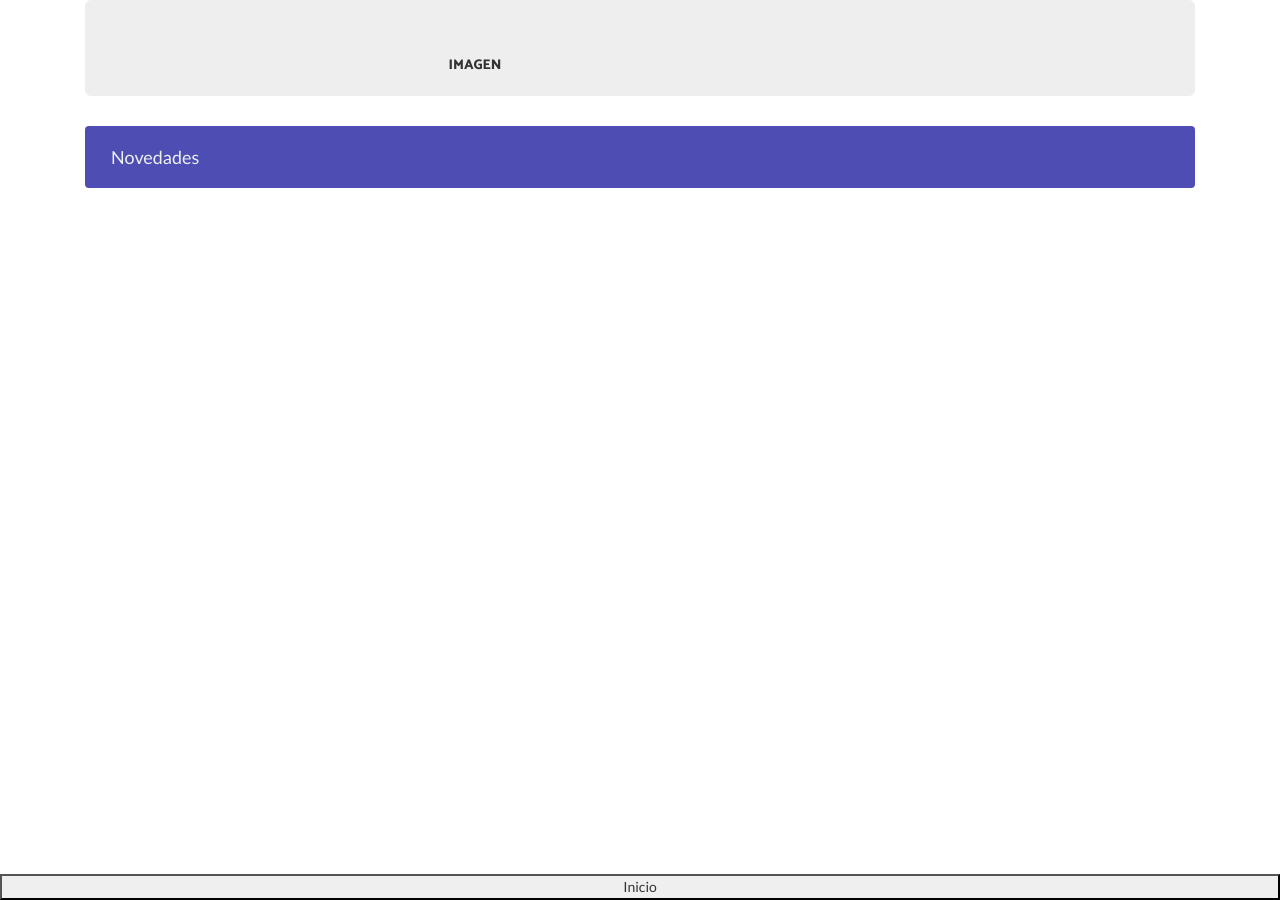
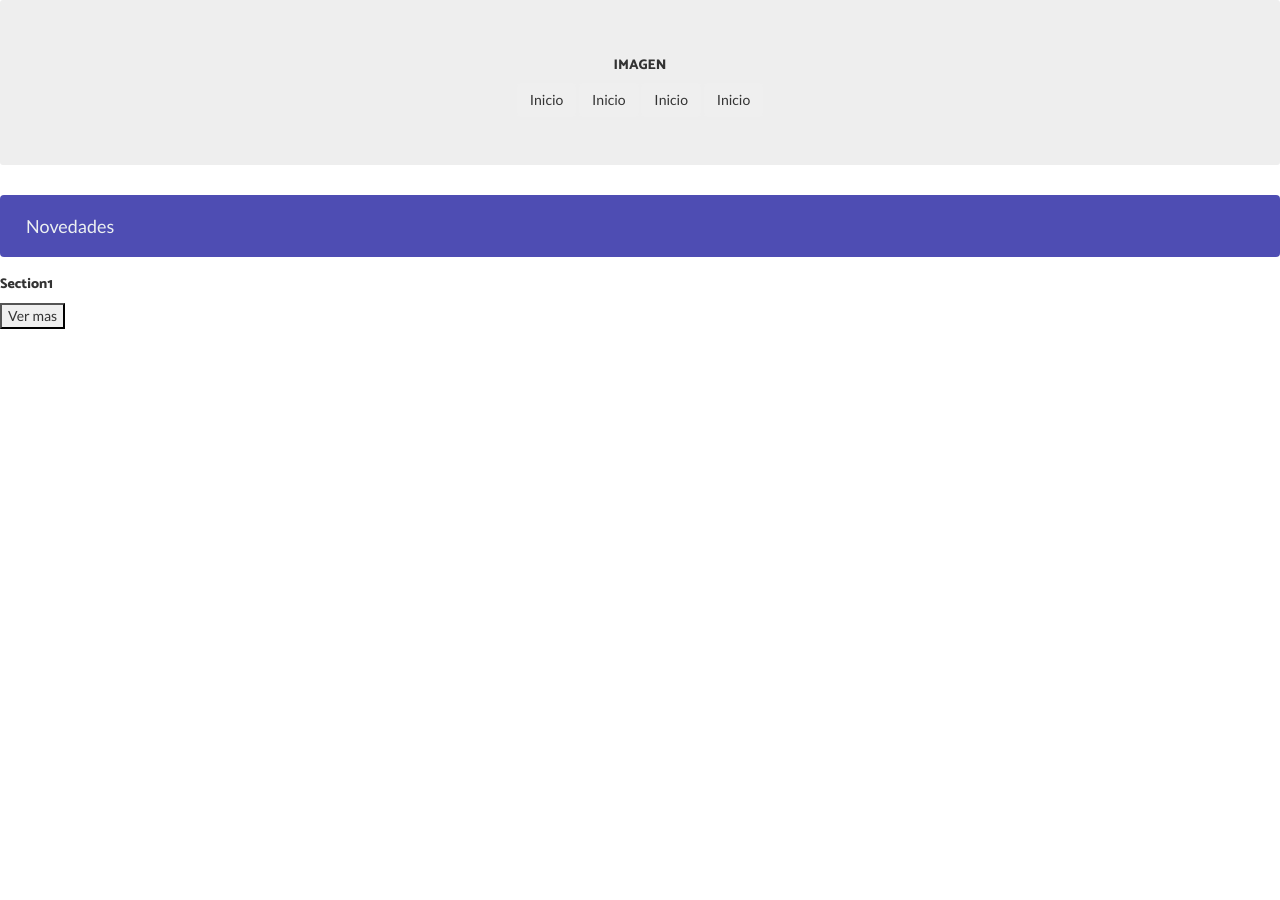
Before and after one commit to Facundopeloso/trabajo, a Jekyll site: the page indexGNC.html, which Jekyll copies as it is, in a window 1280 px wide. Built offline with Jekyll 4.4.1, drawn with Linux system fonts in a browser that asks for light colours; nearby versions of some CDN libraries; library files that are not in the unit come from our copies.

Commit message:
Actualizar

```diff
--- a/indexGNC.html
+++ b/indexGNC.html
@@ -213,26 +213,45 @@
   </style>
 
   <div>
-    <div class="container">
-      <div class="jumbotron text-center">
-        <div class="col-sm-8">
+    <header>
+      <div>
+        <div class="jumbotron text-center">
           <img src="" alt="" srcset="">
           <!--IMAGEN DE ENCABEZADO-->
           <h5>IMAGEN</h5>
-          <div class="col-1">
-            <button  class="fixed-bottom">Inicio</button>
-          </div>
+          <!--BOTONES ARREGLAR-->
+          <a>
+            <button class="btn">Inicio</button>
+            <button class="btn">Inicio</button>
+            <button class="btn">Inicio</button>
+            <button class="btn">Inicio</button>
+          </a>
         </div>
       </div>
-      <nav class="navbar navbar-expand ">
-        <!--Barra de novedades-->
-        <div class="row">
-          <div class="col-sm-4">
-            <a class="navbar-brand" href="#">Novedades</a>
-          </div>
-        </div>
-      </nav>
+    </header>
+
+
+    <nav class="navbar navbar-expand ">
+      <!--Barra de novedades-->
+      <div>
+        <div class="navbar-brand" href="#">Novedades</div>
+      </div>
+    </nav>
+
+
+
+    <section>
+      <!--IMAGEN DEL CUERPO-->
+      <img src="" alt="" srcset="">
+      <h5>Section1</h5>
+      <div>
+        <button class="button">Ver mas</button>
+      </div>
+    </section>
     </div>
+
+
+
 
     <!-- Optional JavaScript -->
     <!-- jQuery first, then Popper.js, then Bootstrap JS -->
--- a/scss/utilities/_position.scss
+++ b/scss/utilities/_position.scss
@@ -22,9 +22,9 @@ $positions: static, relative, absolute, fixed, sticky;
 
 .fixed-bottom {
   position: fixed;
-  right: 0;
+  right: 100;
   bottom: 0;
-  left: 0;
+  left: 1;
   z-index: $zindex-fixed;
 }
 
```
